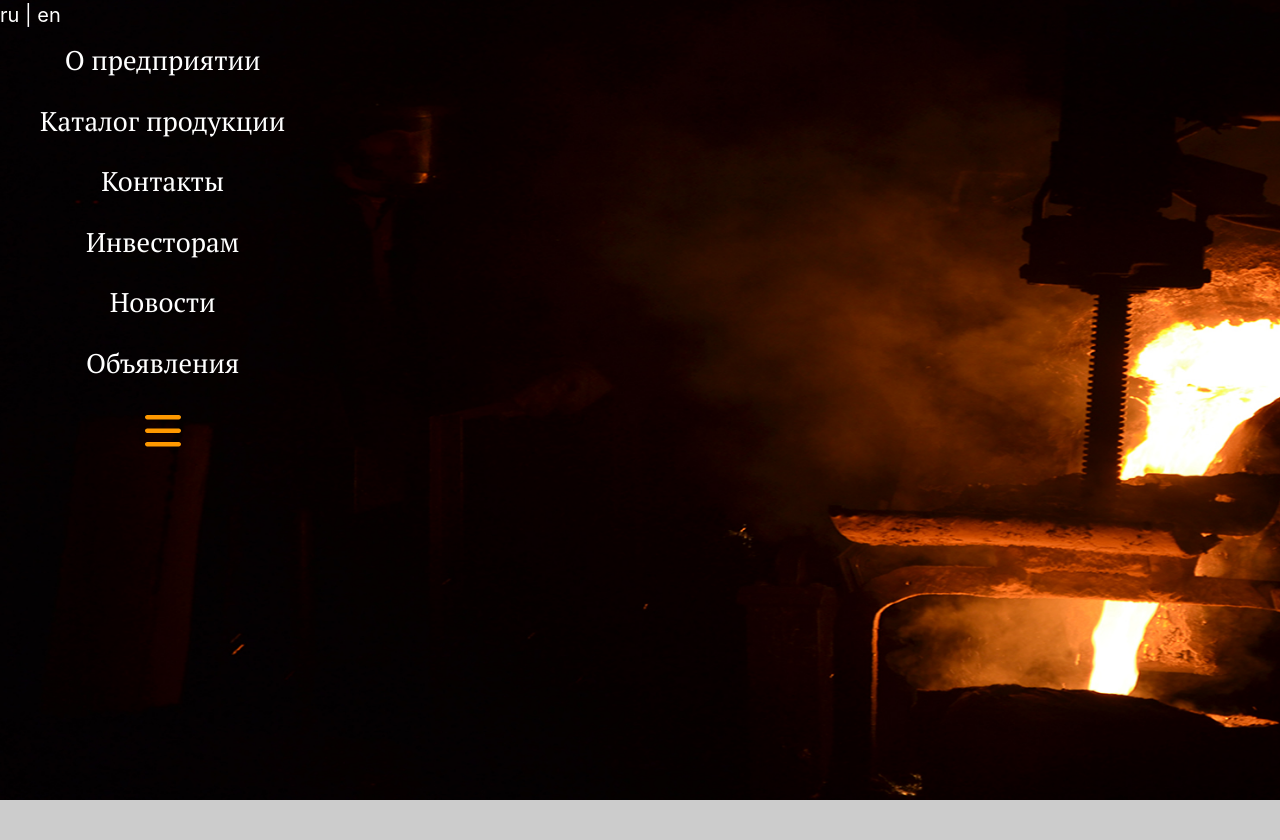
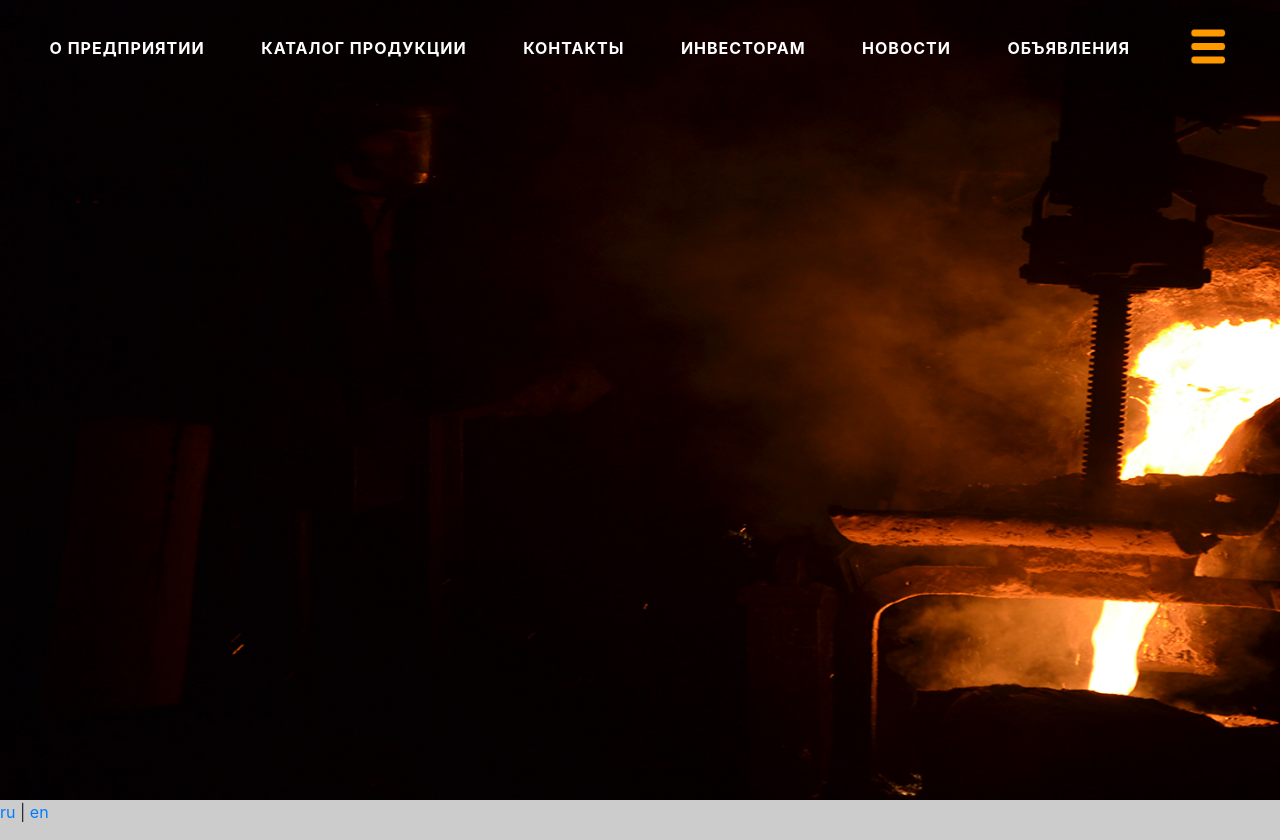
Before and after one commit to kostiqq/centrolit, a website: page app/index.html in a window 1280 px wide. Before the commit the page ends 800 px from the top, so only its background shows below. Drawn offline with Linux system fonts and the light colour scheme.

Commit message:
fix menu

```diff
--- a/app/index.html
+++ b/app/index.html
@@ -11,9 +11,8 @@
 </head>
 <body>
 <section class="top-section">
-    <div class="lang_switch"><p class="langs"><a href="">ru</a> | <a href="">en</a></p></div>
-        <nav class="main-nav">
-            <ul>
+        <nav>
+            <ul class="topmenu">
                 <li>
                     <a href="#">О предприятии</a>
                 </li>
@@ -34,13 +33,17 @@
                 </li>
                 <li>
                     <a href="#">
-                    <svg width="54" height="55" viewBox="0 0 54 55" fill="none" xmlns="http://www.w3.org/2000/svg">
-                        <path fill-rule="evenodd" clip-rule="evenodd" d="M42.75 12.0213H11.25C10.0074 12.0213 9 13.0253 9 14.2638C9 15.5024 10.0074 16.5064 11.25 16.5064H42.75C43.9926 16.5064 45 15.5024 45 14.2638C45 13.0253 43.9926 12.0213 42.75 12.0213ZM42.75 25.4767H11.25C10.0074 25.4767 9 26.4807 9 27.7192C9 28.9578 10.0074 29.9618 11.25 29.9618H42.75C43.9926 29.9618 45 28.9578 45 27.7192C45 26.4807 43.9926 25.4767 42.75 25.4767ZM11.25 38.9321H42.75C43.9926 38.9321 45 39.9361 45 41.1747C45 42.4132 43.9926 43.4172 42.75 43.4172H11.25C10.0074 43.4172 9 42.4132 9 41.1747C9 39.9361 10.0074 38.9321 11.25 38.9321Z" fill="#FF9900"/>
-                    </svg>
+                    <img src="img/menu.png" height="55" width="44" alt="Ещё">
                     </a>
+                    <ul class="submenu">
+                        <li><a href="">ИМНС</a></li>
+                        <li><a href="">Жизнь предприятия</a></li>
+                        <li><a href="">Магазин</a></li>
+                    </ul>
                 </li>
             </ul>
         </nav>
 </section>
+<div class="lang_switch"><p class="langs"><a href="">ru</a> | <a href="">en</a></p></div>
 </body>
 </html>
--- a/app/sass/main.sass
+++ b/app/sass/main.sass
@@ -8,44 +8,72 @@ body
     background-repeat: no-repeat
     background-size: cover
 
-.main-nav
-    font-family: 'PT Serif', serif
-    font-size: 27px
+nav ul
+  list-style: none
+  margin: 0
+  padding: 0
 
-.main-nav ul
-    display: table
+nav a
+    text-decoration: none
+    outline: none
+    display: block
+    transition: .4s ease-in-out
 
-.main-nav ul li
-    list-style-type: none
-    flex-basis: auto
-    flex-grow: 1
+.topmenu
     text-align: center
+    padding: 10px 0
 
-.main-nav ul li a
-    padding: 10px 0
-    text-decoration: none
-    display: block
-    color: white
+.topmenu > li
+  display: inline-block
+  position: relative
 
-.main-nav ul li:last-child
-    padding: 0px
+.topmenu > li:after
+  content: ""
+  position: absolute
+  right: 0
+  width: 1px
+  height: 12px
+  top: 16px
+  transform: rotate(30deg)
 
+.topmenu > li:last-child:after
+  background: none
+  box-shadow: none
 
-.main-nav a:hover
-    color: #FF9900
+.topmenu > li > a
+  padding: 12px 26px
+  color: #ffffff
+  text-transform: uppercase
+  font-weight: bold
+  letter-spacing: 1px
+
+.topmenu li a:hover
+    color: #ff9900
     text-decoration: none
 
-.lang-switch
-    position: absolute
+.submenu
+  position: absolute
+  left: 50%
+  top: 100%
+  width: 210px
+  margin-left: -105px
+  background: #ff9900
+  border: 1px solid #ededed
+  z-index: 5
+  visibility: hidden
+  opacity: 0
+  transform: scale(.8)
+  transition: .4s ease-in-out
 
-.langs
-    color: white
-    font-size: 20px
-    margin-bottom: 0px
+.submenu li a
+  padding: 10px 0
+  margin: 0 10px
+  border-bottom: 1px solid #efefef
+  font-size: 27px
+  color: #484848
+  font-family: 'Kurale', serif
 
-.langs a
-    color: white
-
-.langs a:hover
-    color: #FF9900
-    text-decoration: none
+.topmenu > li:hover .submenu
+  visibility: visible
+  opacity: 1
+  transform: scale(1)
```
Also changed, not shown: app/css/main.css, app/img/menu.png (added).
